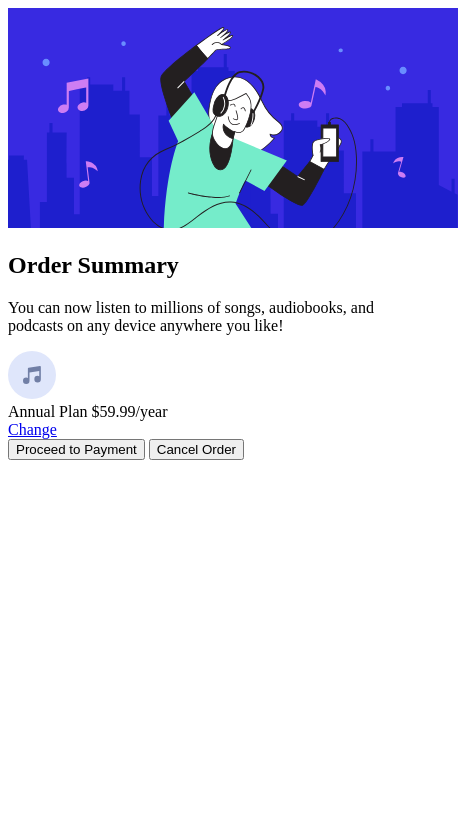
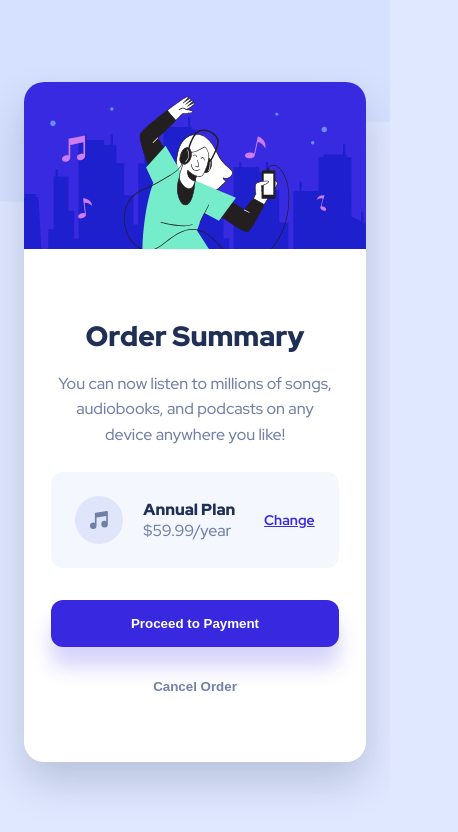
Before and after one commit to dreamer111111/Frontend-Mentor-Order-summary-card, a plain HTML site: page index.html in a window 390 px wide. Shown: the whole page, 458 px wide, since content can reach past the window. Drawn offline with Linux system fonts and the light colour scheme.

Commit message:
feat: responsive design of card added

```diff
--- a/index.html
+++ b/index.html
@@ -14,7 +14,6 @@
     <title>Frontend Mentor | Order summary card</title>
   </head>
   <body>
-    <main>
       <article class="card">
         <img src="./images/illustration-hero.svg" alt="" class="hero-img" />
 
@@ -44,6 +43,5 @@
           </div>
         </div>
       </article>
-    </main>
   </body>
 </html>
--- a/styles.css
+++ b/styles.css
@@ -0,0 +1,170 @@
+
+@import url('https://fonts.googleapis.com/css2?family=Red+Hat+Display:wght@500;700;900&display=swap');
+
+*, *::before, *::after {
+  box-sizing: border-box;
+}
+
+:root {
+  --clr-blue-100: hsl(225, 100%, 94%);
+  --clr-blue-700: hsl(245, 75%, 52%);
+  --clr-blue-hover: hsl(245, 83%, 68%);
+
+
+  --clr-blue-50: hsl(225, 100%, 98%);
+  --clr-gray-600: hsl(224, 23%, 55%);
+  --clr-blue-950: hsl(223, 47%, 23%);
+
+
+  --fs-body: 1rem;
+  --fw-medium: 500;
+  --fw-bold: 700;
+  --fw-black: 900;
+  --radius-card: 1.25rem;
+  --radius-button: 0.75rem;
+  --shadow-card: 0 1.25rem 2.5rem hsla(223, 47%, 23%, 0.2);
+  --shadow-btn: 0 1.25rem 1.25rem hsla(245, 75%, 52%, 0.2);
+}
+
+body {
+  font-family: 'Red Hat Display', sans-serif;
+  font-size: var(--fs-body);
+  margin: 0;
+
+  display: grid;
+  place-items: center;
+  min-block-size: 100dvb;
+  padding-inline: 1.5rem;
+
+  background-color: var(--clr-blue-100);
+  background-image: url('./images/pattern-background-mobile.svg');
+  background-repeat: no-repeat;
+  background-size: contain;
+}
+
+@media (min-width: 48rem) {
+  body {
+    background-image: url('./images/pattern-background-desktop.svg');
+    background-size: 100% 50dvb;
+  }
+}
+
+.card {
+  background-color: white;
+  inline-size: min(100%, 28.125rem);
+  border-radius: var(--radius-card);
+  overflow: hidden;
+  box-shadow: var(--shadow-card);
+}
+
+.hero-img {
+  display: block;
+  inline-size: 100%;
+  aspect-ratio: 450 / 220;
+}
+
+.card-body {
+  padding-block: 2.8rem;
+  padding-inline: clamp(1.5rem, 8%, 3rem);
+  text-align: center;
+}
+
+
+.hero-title {
+  color: var(--clr-blue-950);
+  font-weight: var(--fw-black);
+  font-size: 1.75rem;
+  margin-block-end: 1rem;
+}
+
+.hero-description {
+  color: var(--clr-gray-600);
+  font-weight: var(--fw-medium);
+  margin-block-end: 1.5rem;
+  line-height: 1.6;
+}
+
+
+.plan-container {
+  display: flex;
+  align-items: center;
+  justify-content: space-between;
+  background-color: var(--clr-blue-50);
+  padding: 1.5rem;
+  border-radius: var(--radius-button);
+  margin-block-end: 2rem;
+}
+
+.plan-info {
+  display: flex;
+  align-items: center;
+  gap: 1.25rem;
+}
+
+.plan-text {
+  text-align: left;
+}
+
+.plan-name {
+  display: block;
+  color: var(--clr-blue-950);
+  font-weight: var(--fw-black);
+}
+
+.plan-price {
+  color: var(--clr-gray-600);
+}
+
+.change-link {
+  color: var(--clr-blue-700);
+  font-weight: var(--fw-bold);
+  font-size: 0.875rem;
+  transition: all 0.2s ease;
+}
+
+.change-link:hover {
+  color: var(--clr-blue-hover);
+  text-decoration: none;
+}
+
+.actions {
+  display: flex;
+  flex-direction: column;
+  gap: 0.5rem;
+}
+
+.proceed-btn {
+  inline-size: 100%;
+  padding-block: 1rem;
+  background-color: var(--clr-blue-700);
+  color: white;
+  font-weight: var(--fw-black);
+  border: none;
+  border-radius: var(--radius-button);
+  cursor: pointer;
+  box-shadow: var(--shadow-btn);
+  transition: background-color 0.2s ease;
+}
+
+.proceed-btn:hover {
+  background-color: var(--clr-blue-hover);
+}
+
+.cancel-btn {
+  background: transparent;
+  border: none;
+  color: var(--clr-gray-600);
+  font-weight: var(--fw-black);
+  padding-block: 1.5rem;
+  cursor: pointer;
+  transition: color 0.2s ease;
+}
+
+.cancel-btn:hover {
+  color: var(--clr-blue-950);
+}
+
+:focus-visible {
+  outline: 3px dashed var(--clr-blue-700);
+  outline-offset: 4px;
+}
```
